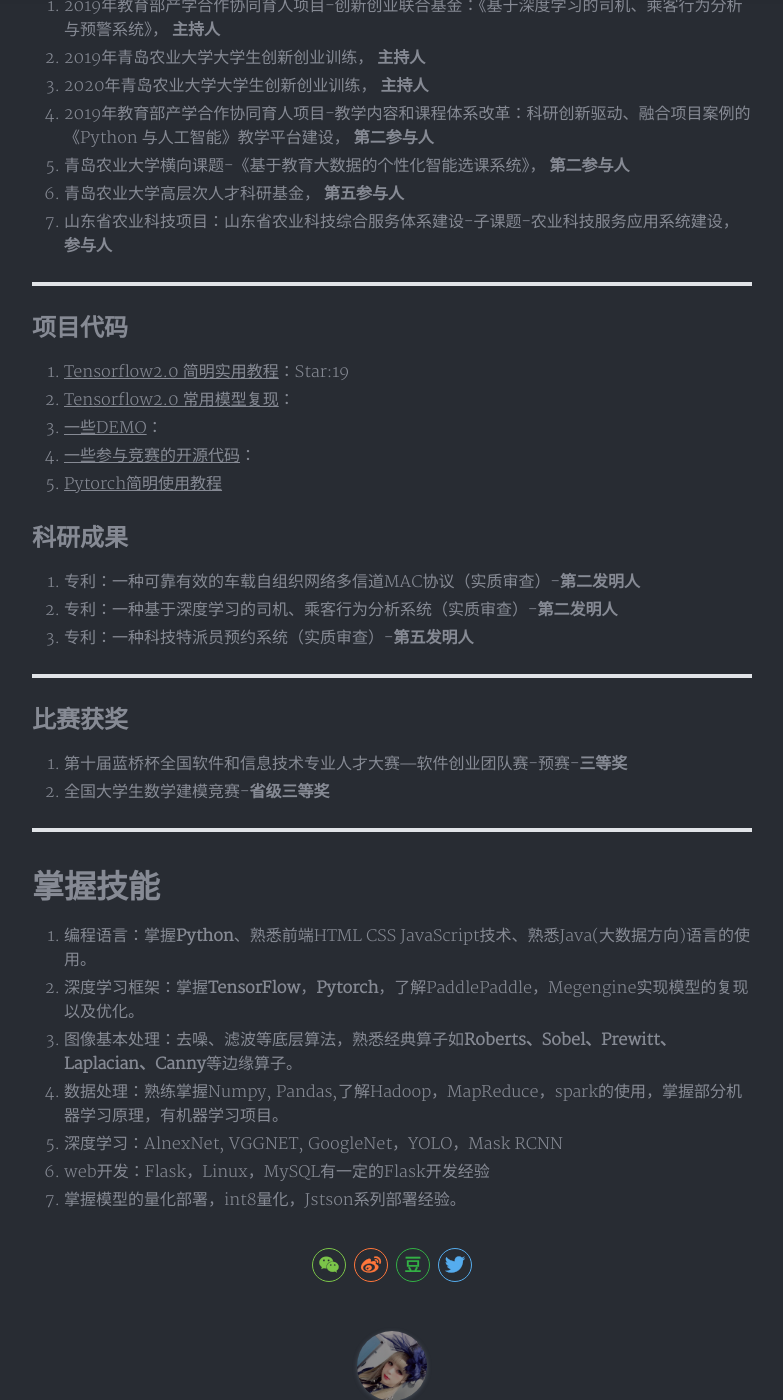
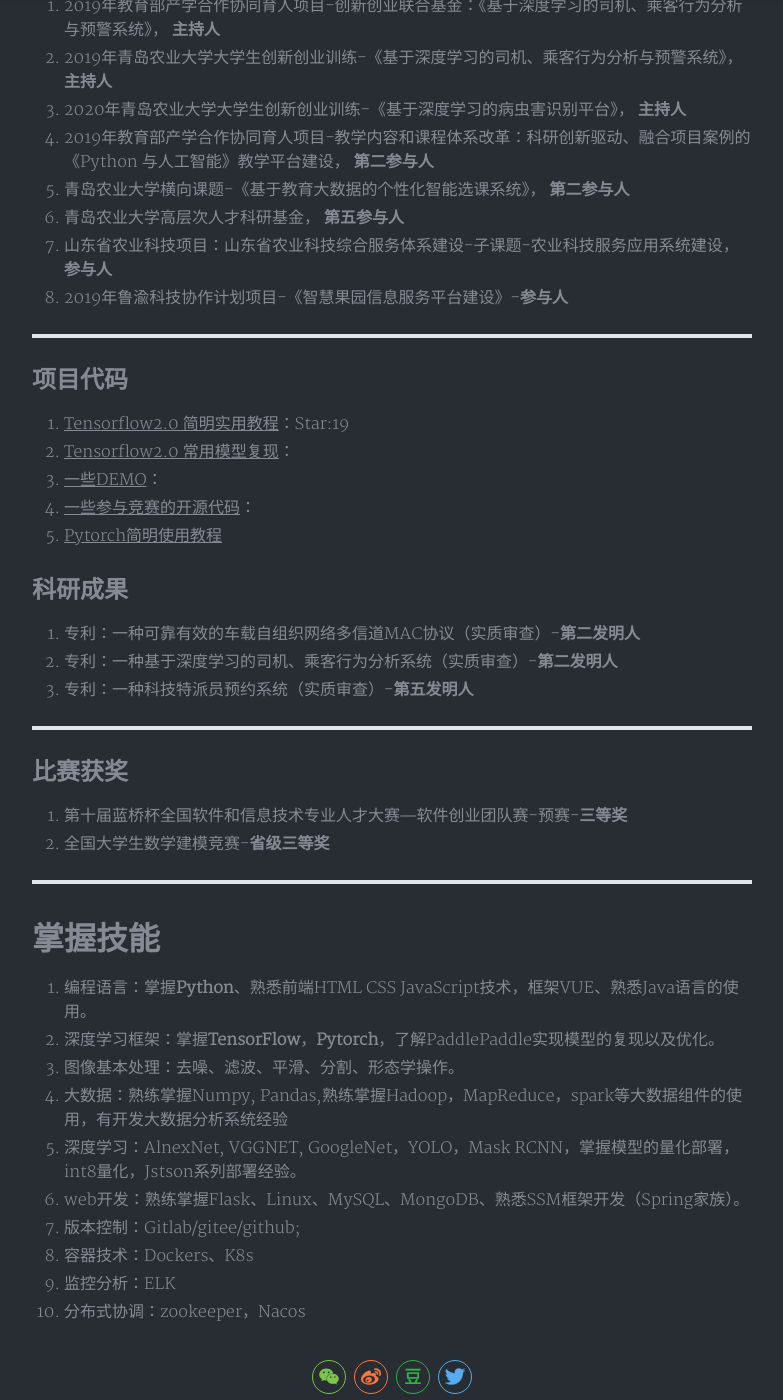
Before and after one commit to Qzgfather/Qzgfather.github.io, a Jekyll site: the page built from _posts/2020-01-09-hello.md, in a window 1280 px wide and 1400 px high, scrolled down 946 px. Shown: the whole window, without its empty margins (248-1031 px from the left). Built offline with Jekyll 4.4.1, drawn with Linux system fonts in a browser that asks for light colours; nearby versions of some CDN libraries; a style sheet for code colours, icons or effects is not loaded.

Commit message:
update cv

```diff
--- a/_posts/2020-01-09-hello.md
+++ b/_posts/2020-01-09-hello.md
@@ -28,12 +28,13 @@ tags: 个人简介
 # 在校项目经历
 
 1. 2019年教育部产学合作协同育人项目-创新创业联合基金：《基于深度学习的司机、乘客行为分析与预警系统》， **主持人**
-2. 2019年青岛农业大学大学生创新创业训练， **主持人**
-3. 2020年青岛农业大学大学生创新创业训练， **主持人**
+2. 2019年青岛农业大学大学生创新创业训练-《基于深度学习的司机、乘客行为分析与预警系统》， **主持人**
+3. 2020年青岛农业大学大学生创新创业训练-《基于深度学习的病虫害识别平台》， **主持人**
 4. 2019年教育部产学合作协同育人项目-教学内容和课程体系改革：科研创新驱动、融合项目案例的《Python 与人工智能》教学平台建设， **第二参与人**
 5. 青岛农业大学横向课题-《基于教育大数据的个性化智能选课系统》， **第二参与人**
 6. 青岛农业大学高层次人才科研基金， **第五参与人**
 7. 山东省农业科技项目：山东省农业科技综合服务体系建设-子课题-农业科技服务应用系统建设， **参与人**
+8. 2019年鲁渝科技协作计划项目-《智慧果园信息服务平台建设》-**参与人**
 
 ---
 
@@ -63,10 +64,13 @@ tags: 个人简介
 
 # 掌握技能
 
-1. 编程语言：掌握**Python**、熟悉前端HTML CSS JavaScript技术、熟悉Java(大数据方向)语言的使用。
-2. 深度学习框架：掌握**TensorFlow**，**Pytorch**，了解PaddlePaddle，Megengine实现模型的复现以及优化。
-3. 图像基本处理：去噪、滤波等底层算法，熟悉经典算子如**Roberts、Sobel、Prewitt、Laplacian、Canny**等边缘算子。
-4. 数据处理：熟练掌握Numpy, Pandas,了解Hadoop，MapReduce，spark的使用，掌握部分机器学习原理，有机器学习项目。
-5. 深度学习：AlnexNet, VGGNET, GoogleNet，YOLO，Mask RCNN
-6. web开发：Flask，Linux，MySQL有一定的Flask开发经验
-7. 掌握模型的量化部署，int8量化，Jstson系列部署经验。
+1. 编程语言：掌握**Python**、熟悉前端HTML CSS JavaScript技术，框架VUE、熟悉Java语言的使用。
+2. 深度学习框架：掌握**TensorFlow**，**Pytorch**，了解PaddlePaddle实现模型的复现以及优化。
+3. 图像基本处理：去噪、滤波、平滑、分割、形态学操作。
+4. 大数据：熟练掌握Numpy, Pandas,熟练掌握Hadoop，MapReduce，spark等大数据组件的使用，有开发大数据分析系统经验
+5. 深度学习：AlnexNet, VGGNET, GoogleNet，YOLO，Mask RCNN，掌握模型的量化部署，int8量化，Jstson系列部署经验。
+6. web开发：熟练掌握Flask、Linux、MySQL、MongoDB、熟悉SSM框架开发（Spring家族）。
+7. 版本控制：Gitlab/gitee/github;
+8. 容器技术：Dockers、K8s
+9. 监控分析：ELK
+10. 分布式协调：zookeeper，Nacos
```
